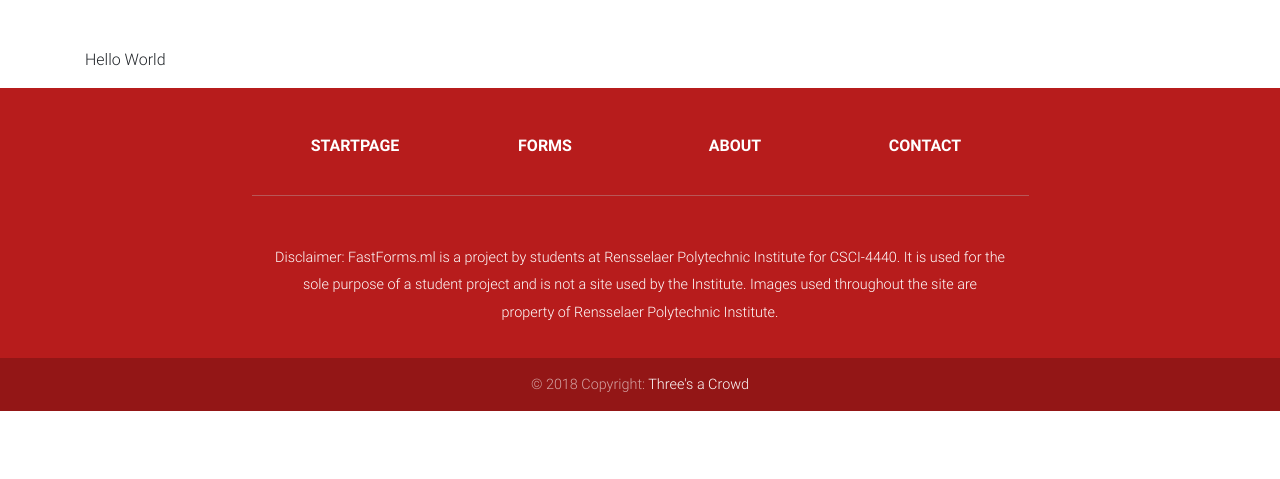
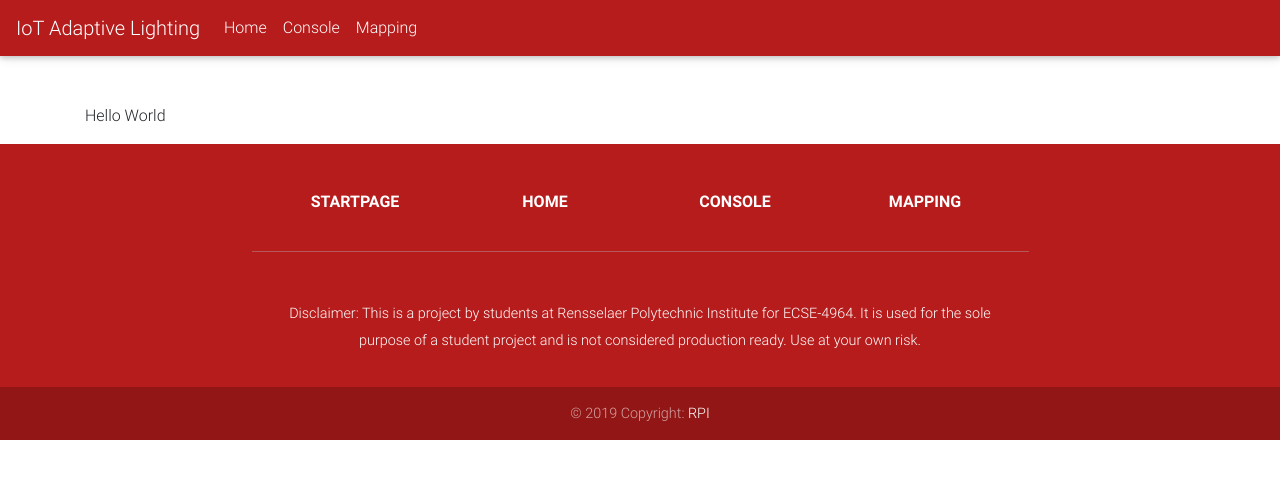
Before and after one commit to ortiza5/IoT-Adaptive-Lighting, a Flask app: page / in a window 1280 px wide. Shown: the top 479 px of the page. Run offline with Flask 2, Linux system fonts and the light colour scheme; parts of the project's set-up code (start-up, migrations or seed data) failed here and were passed over; some libraries are stand-ins or nearby versions.

Commit message:
small visual changes to flask layout

```diff
--- a/templates/includes/_footer.html
+++ b/templates/includes/_footer.html
@@ -16,19 +16,9 @@
         <!-- Grid column -->
 
         <!-- Grid column -->
-        {% if session.logged_in %}
         <div class="col-md-2 mb-3">
           <h6 class="text-uppercase font-weight-bold">
             <a href="/home">Home</a>
-          </h6>
-        </div>
-        {% endif %}
-        <!-- Grid column -->
-
-        <!-- Grid column -->
-        <div class="col-md-2 mb-3">
-          <h6 class="text-uppercase font-weight-bold">
-            <a href="/forms">Forms</a>
           </h6>
         </div>
         <!-- Grid column -->
@@ -36,7 +26,7 @@
         <!-- Grid column -->
         <div class="col-md-2 mb-3">
           <h6 class="text-uppercase font-weight-bold">
-            <a href="/about">About</a>
+            <a href="/forms">Console</a>
           </h6>
         </div>
         <!-- Grid column -->
@@ -44,7 +34,7 @@
         <!-- Grid column -->
         <div class="col-md-2 mb-3">
           <h6 class="text-uppercase font-weight-bold">
-            <a href="/contact">Contact</a>
+            <a href="/about">Mapping</a>
           </h6>
         </div>
         <!-- Grid column -->
@@ -58,9 +48,8 @@
 
         <!-- Grid column -->
         <div class="col-md-8 col-12 mt-5">
-          <p style="line-height: 1.7rem">Disclaimer: FastForms.ml is a project by students at Rensselaer Polytechnic Institute for CSCI-4440.
-          It is used for the sole purpose of a student project and is not a site used by the Institute.
-          Images used throughout the site are property of Rensselaer Polytechnic Institute.</p>
+          <p style="line-height: 1.7rem">Disclaimer: This is a project by students at Rensselaer Polytechnic Institute for ECSE-4964.
+          It is used for the sole purpose of a student project and is not considered production ready. Use at your own risk.</p>
         </div>
         <!-- Grid column -->
 
@@ -78,8 +67,8 @@
     <!-- Footer Links -->
 
     <!-- Copyright -->
-    <div class="footer-copyright text-center py-3">© 2018 Copyright:
-      <a href="https://mdbootstrap.com/bootstrap-tutorial/"> Three's a Crowd</a>
+    <div class="footer-copyright text-center py-3">© 2019 Copyright:
+      <a href="https://www.rpi.edu/"> RPI</a>
     </div>
     <!-- Copyright -->
 
--- a/templates/includes/_navbar.html
+++ b/templates/includes/_navbar.html
@@ -1,13 +1,11 @@
 <!--Navbar-->
-<nav class="navbar navbar-expand-lg navbar-dark fixed-top scrolling-navbar">
+<nav class="navbar navbar-expand-lg navbar-dark red darken-4">
 
-  <div class="container">
+  <!-- Navbar brand -->
+  <a class="navbar-brand" href="#">IoT Adaptive Lighting</a>
 
-    <!-- Navbar brand -->
-    <a class="navbar-brand" href="/">FastForms</a>
-
-    <!-- Collapse button -->
-    <button class="navbar-toggler" type="button" data-toggle="collapse" data-target="#basicExampleNav"
+  <!-- Collapse button -->
+  <button class="navbar-toggler" type="button" data-toggle="collapse" data-target="#basicExampleNav"
     aria-controls="basicExampleNav" aria-expanded="false" aria-label="Toggle navigation">
     <span class="navbar-toggler-icon"></span>
   </button>
@@ -17,64 +15,21 @@
 
     <!-- Links -->
     <ul class="navbar-nav mr-auto">
-      {% if session.logged_in %}
-        <li class="nav-item">
-          <a class="nav-link" href="/home">Home
-            <span class="sr-only">(current)</span>
-          </a>
-        </li>
-      {% endif %}
       <li class="nav-item">
-        <a class="nav-link" href="/forms">Forms</a>
+        <a class="nav-link" href="#">Home</a>
       </li>
-      <!-- ALEX: Got rid of dropdown for now-->
-      <!-- <li class="nav-item dropdown">
-        <a class="nav-link dropdown-toggle" id="navbarDropdownMenuLink" data-toggle="dropdown" aria-haspopup="true"
-        aria-expanded="false">Forms</a>
-        <div class="dropdown-menu dropdown-primary" aria-labelledby="navbarDropdownMenuLink">
-          <a class="dropdown-item" href="#">Admissions</a>
-          <a class="dropdown-item" href="#">Health Center</a>
-          <a class="dropdown-item" href="#">Registrar</a>
-        </div>
-      </li> -->
       <li class="nav-item">
-        <a class="nav-link" href="/about">About</a>
+        <a class="nav-link" href="#">Console</a>
       </li>
+      <li class="nav-item">
+        <a class="nav-link" href="#">Mapping</a>
+      </li>
+
     </ul>
     <!-- Links -->
-
-
-        <!-- <button type="Submit" >
-          <i class="fa fa-search text-white ml-3" aria-hidden="true"></i>
-        </button>
-        <input class="form-control mr-sm-2" type="text" placeholder="Search" aria-label="Search"> -->
-
-
-    <form class="form-inline" action="{{url_for('search')}}" method="post">
-      <div class="md-form my-0">
-        <button type="submit" value="Search" class="btn btn-flat btn-sm my-0">
-          <i class="fa fa-search text-white ml-3" aria-hidden="true"></i>
-        </button>
-        <input class="form-control mr-sm-2" type="text" name="term" placeholder="Search" value=''>
-      </div>
-    </form>
-
-    <ul class="nav navbar-nav navbar-right">
-      {% if session.logged_in %}
-        <li class="nav-item">
-          <a class="nav-link" href="/logout">Logout</a>
-        </li>
-      {% else %}
-        <li class="nav-item">
-          <a class="nav-link" href="/login">Sign In</a>
-        </li>
-      {% endif %}
-    </ul>
 
   </div>
   <!-- Collapsible content -->
 
-</div>
-
 </nav>
 <!--/.Navbar-->
--- a/templates/layout.html
+++ b/templates/layout.html
@@ -19,6 +19,7 @@
   <link rel="shortcut icon" href="{{ url_for('static', filename='favicon.ico') }}">
 </head>
 <body>
+  {% include 'includes/_navbar.html'%}
   {% block body %} {% endblock %}
   <!--Footer-->
   <footer>
--- a/templates/startpage.html
+++ b/templates/startpage.html
@@ -12,7 +12,9 @@
 <!--Main layout-->
 <main class="mt-5">
   <div class="container">
-    <p>Hello World</p>
+  	<div class="d-flex align-items-stretch">
+  		<p>Hello World</p>
+  	</div>
   </div>
 </main>
 <!--Main layout-->
```
